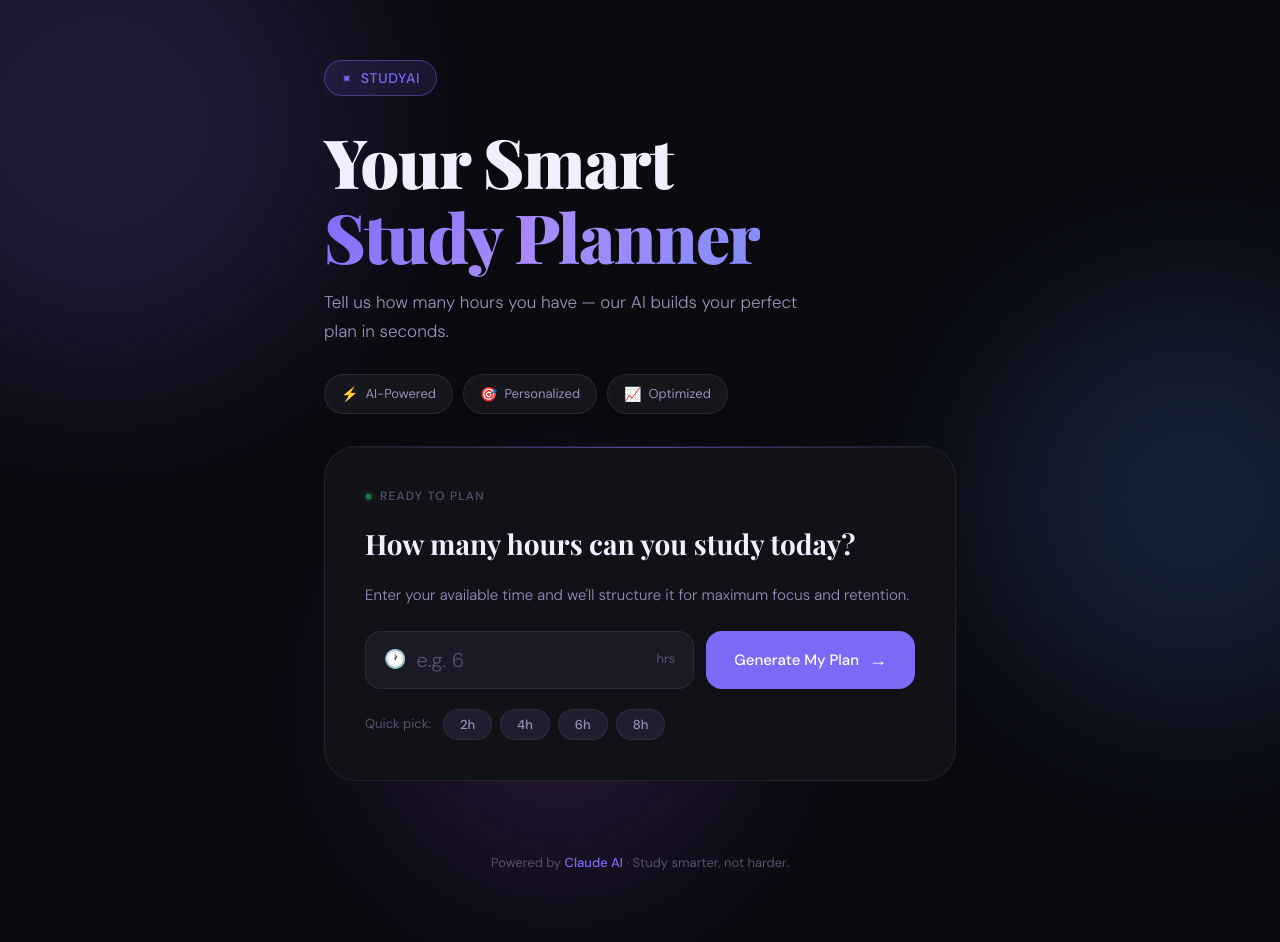
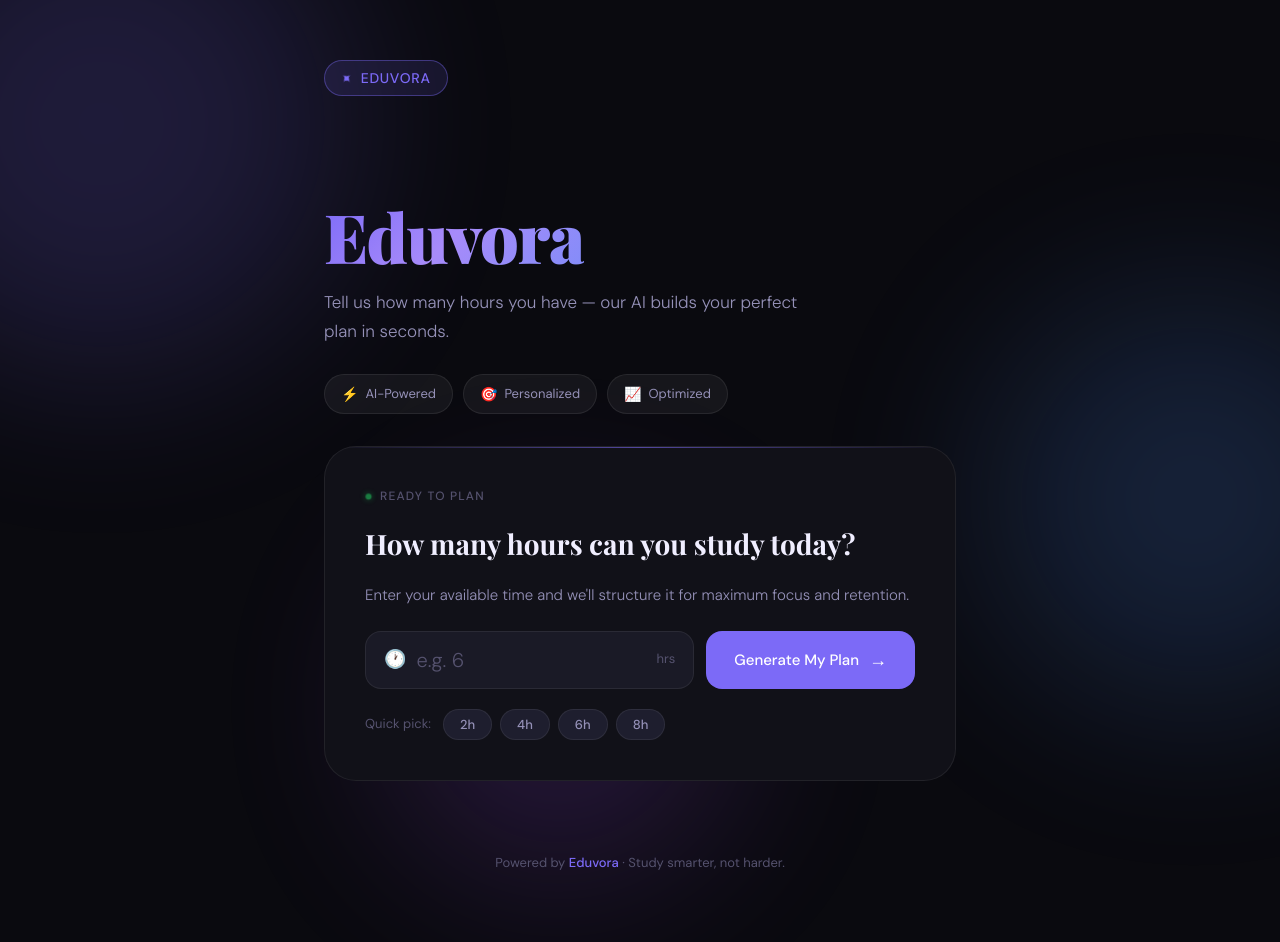
Before and after one commit to nikitasingha0210-boop/1st-year-projects, a plain HTML site: page AI-study-planner/frontend/index.html in a window 1280 px wide. Drawn offline with nearby package versions, Linux system fonts and the light colour scheme.

Commit message:
Rename project from AI Study Planner to Eduvora

```diff
--- a/AI-study-planner/frontend/index.html
+++ b/AI-study-planner/frontend/index.html
@@ -3,7 +3,7 @@
 <head>
   <meta charset="UTF-8" />
   <meta name="viewport" content="width=device-width, initial-scale=1.0"/>
-  <title>AI Study Planner</title>
+  <title>Eduvora</title>
   <link rel="stylesheet" href="style.css" />
   <link href="https://fonts.googleapis.com/css2?family=Playfair+Display:wght@700;900&family=DM+Sans:wght@300;400;500&display=swap" rel="stylesheet"/>
 </head>
@@ -20,13 +20,13 @@
     <header class="app-header">
       <div class="logo-badge">
         <span class="logo-icon">✦</span>
-        <span class="logo-text">StudyAI</span>
+        <span class="logo-text">Eduvora</span>
       </div>
 
       <div class="hero-text">
         <h1 class="app-title">
-          Your Smart<br/>
-          <span class="highlight">Study Planner</span>
+          <br/>
+          <span class="highlight">Eduvora</span>
         </h1>
         <p class="subtitle">
           Tell us how many hours you have — our AI builds your perfect plan in seconds.
@@ -95,7 +95,7 @@
 
     <!-- Footer -->
     <footer class="app-footer">
-      <p>Powered by <strong>Claude AI</strong> · Study smarter, not harder.</p>
+      <p>Powered by <strong>Eduvora</strong> · Study smarter, not harder.</p>
     </footer>
 
   </div>
```
